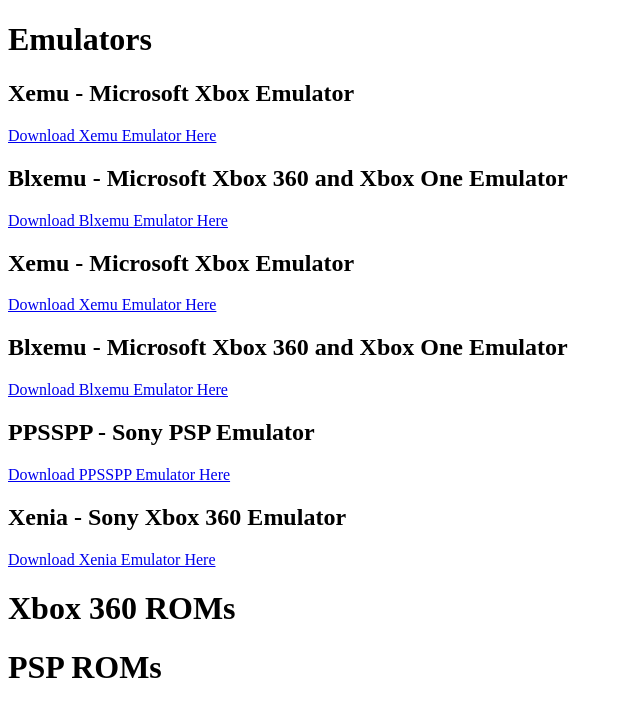
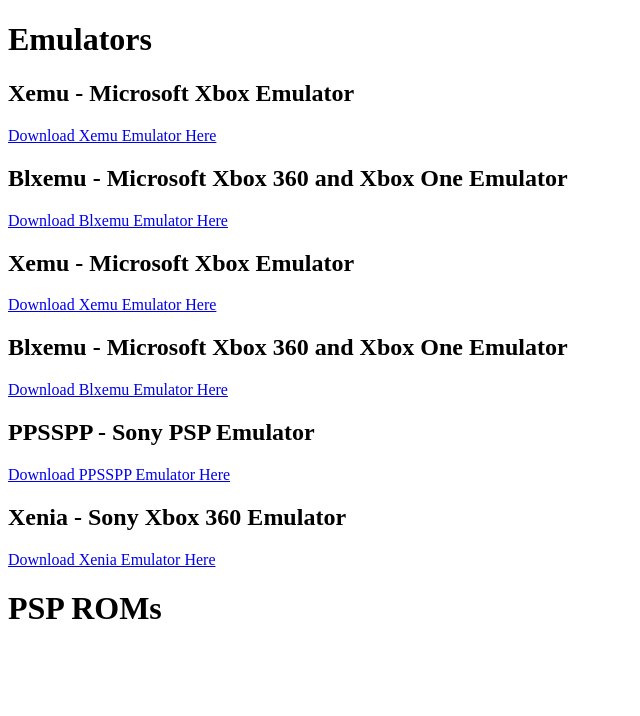
Before and after one commit to SEARCH101/files, a plain HTML site: page index.html in a window 1280 px wide. Shown: the whole page, without its empty margins (0-640 px from the left). Drawn offline with Linux system fonts and the light colour scheme.

Commit message:
Update index.html

```diff
--- a/index.html
+++ b/index.html
@@ -22,8 +22,6 @@
 <h2>Xenia - Sony Xbox 360 Emulator</h1>
 <a href="xenia_master.zip" download>Download Xenia Emulator Here</a>
 
-<h1>Xbox 360 ROMs<h1>
-
 <h1>PSP ROMs<h1>
 
 </body>
```
